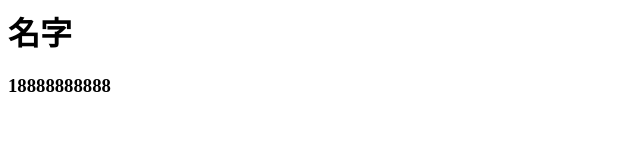
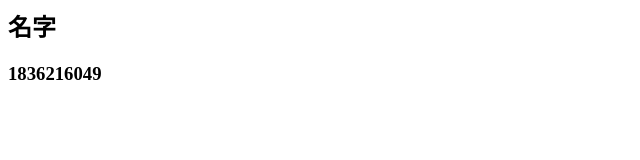
Before and after one commit to WEB-baba/lxz-web-work, a plain HTML site: page index.html in a window 1280 px wide. Shown: the whole page, without its empty margins (0-640 px from the left). Drawn offline with Linux system fonts and the light colour scheme.

Commit message:
改了一下标题和内容
把大标题的字号改了小一号,把电话改成了学号

```diff
--- a/index.html
+++ b/index.html
@@ -1,2 +1,2 @@
-<H1>名字</ H1>
-<H3> 18888888888 </ h3>
+<H2>名字</ H2>
+<H3> 1836216049 </ H3>
```
